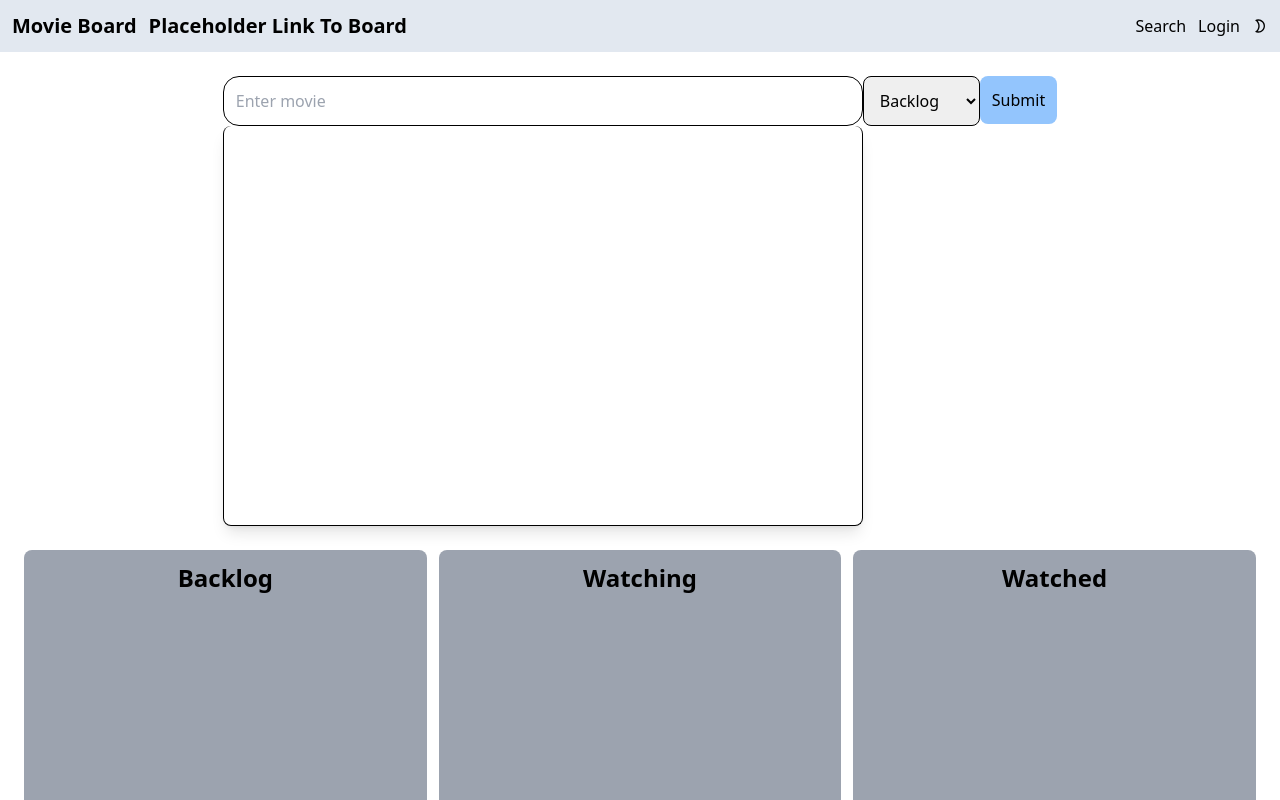
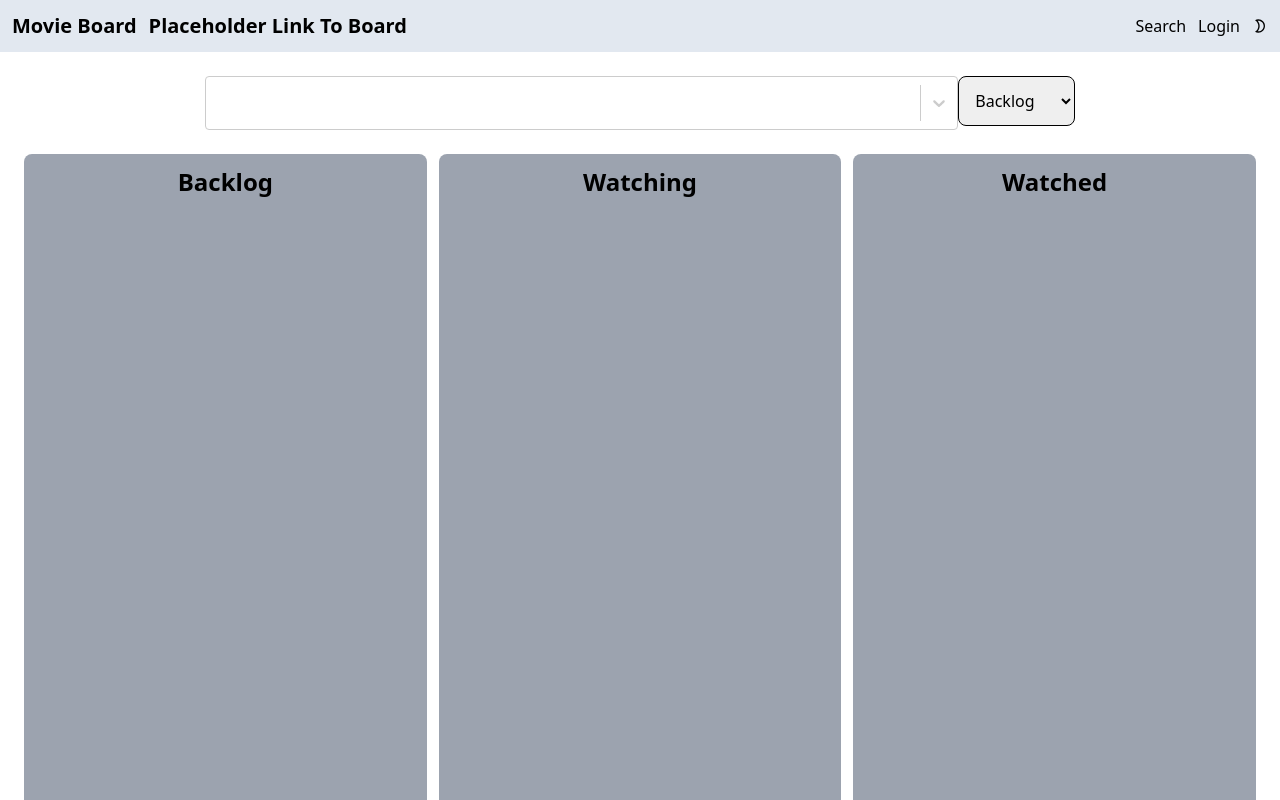
Before and after one commit to xgmak94/Movieban, a Next.js app: page /board in a window 1280 px wide. Shown: the top 800 px of the page. Built offline with nearby package versions, Linux system fonts and the light colour scheme.

Commit message:
Added ReactSelect component

```diff
--- a/components/Card/Card.tsx
+++ b/components/Card/Card.tsx
@@ -48,7 +48,7 @@ export default function Card({ movie, index, column, setColumn }: props) {
     <>
       {modal &&
         createPortal(
-          <MovieInfoModal movie={movie} index={index} modal={modal} setModal={setModal} />,
+          <MovieInfoModal movie={movie} index={index} setModal={setModal} />,
           document.querySelector<HTMLElement>('#portal')!
         )}
       <form
--- /dev/null
+++ b/components/Card/ModalContent.tsx
@@ -0,0 +1,58 @@
+import React, { useEffect, useState } from 'react';
+import { Movie } from '../../models/movies';
+import Image from 'next/image';
+import axios from 'axios';
+
+const imageURL = 'https://image.tmdb.org/t/p/original';
+
+interface Props {
+  movie: Movie;
+}
+
+export default function ModalContent({ movie }: Props) {
+  const [genres, setGenres] = useState<any[]>();
+
+  useEffect(() => {
+    async function getGenres() {
+      let req = await axios.get(
+        `https://api.themoviedb.org/3/genre/movie/list?api_key=${process.env.NEXT_PUBLIC_API_KEY}`
+      );
+      setGenres(req.data.genres);
+    }
+    getGenres();
+  }, [movie]);
+
+  return (
+    <div className="w-full flex flex-col justify-center">
+      <div className="flex flex-col justify-center">
+        <Image
+          src={`${imageURL}${movie.backdrop_path}`}
+          className="self-center object-contain"
+          alt="poster"
+          width="200"
+          height="200"
+        />
+      </div>
+      <div className="text-center">{movie.title}</div>
+      <div className="flex flex-row justify-center text-center gap-3">
+        <div>
+          <div>Score</div>
+          <div>{movie.vote_average}</div>
+        </div>
+        <div>
+          <div>Release Date</div>
+          <div>{movie.release_date?.toString()}</div>
+        </div>
+      </div>
+      <div className="grid grid-cols-10 justify-between">
+        <div className="m-3 capitalize col-start-1 col-span-2">genres</div>
+        <div className="col-start-5">
+          {movie.genre_ids?.map((id) => {
+            let info = genres?.find((ele) => ele.id === id);
+            return <div key={id}>{info?.name}</div>;
+          })}
+        </div>
+      </div>
+    </div>
+  );
+}
--- a/components/Card/MovieInfoModal.tsx
+++ b/components/Card/MovieInfoModal.tsx
@@ -3,30 +3,17 @@ import { Movie } from '../../models/movies';
 import Image from 'next/image';
 import axios from 'axios';
 import { createPortal } from 'react-dom';
+import ModalContent from './ModalContent';
 
 const imageURL = 'https://image.tmdb.org/t/p/original';
 
 type Props = {
   movie: Movie;
   index: number;
-  modal: boolean;
   setModal: React.Dispatch<React.SetStateAction<boolean>>;
 };
 
-export default function MovieInfoModal({ movie, index, modal, setModal }: Props) {
-  const [genres, setGenres] = useState<any[]>();
-
-  useEffect(() => {
-    async function getGenres() {
-      let req = await axios.get(
-        `https://api.themoviedb.org/3/genre/movie/list?api_key=${process.env.NEXT_PUBLIC_API_KEY}`
-      );
-      setGenres(req.data.genres);
-    }
-
-    getGenres();
-  }, [movie]);
-
+export default function MovieInfoModal({ movie, index, setModal }: Props) {
   return (
     <>
       <div
@@ -39,27 +26,7 @@ export default function MovieInfoModal({ movie, index, modal, setModal }: Props)
           id="modal-content"
           onClick={(e) => e.stopPropagation()}
         >
-          <div className="w-full flex flex-col justify-center text-center">
-            <Image
-              src={`${imageURL}${movie.backdrop_path}`}
-              className="self-center object-contain"
-              alt="poster"
-              width="200"
-              height="200"
-            />
-            <div className="justify-center">{movie.title}</div>
-            <div>Score</div>
-            <div>Release Date</div>
-            <div className="grid grid-cols-10 justify-between">
-              <div className="m-3 capitalize col-start-1 col-span-2">genres</div>
-              <div className="col-start-5">
-                {movie.genre_ids?.map((id) => {
-                  let info = genres?.find((ele) => ele.id === id);
-                  return <div key={id}>{info?.name}</div>;
-                })}
-              </div>
-            </div>
-          </div>
+          <ModalContent movie={movie} />
         </div>
       </div>
     </>
--- a/components/Input/Input.tsx
+++ b/components/Input/Input.tsx
@@ -6,6 +6,7 @@ import SubmitButton from './SubmitButton';
 import ListButton from './ListButton';
 import SearchResults from './SearchResults';
 import InputSearch from './InputSearch';
+import ReactSelect from './ReactSelect';
 
 interface props {
   movie: Movie | undefined;
@@ -22,7 +23,6 @@ export default function Inputfield({ movie, setMovie, addToLists }: props) {
       let req = await axios.get(
         `https://api.themoviedb.org/3/search/movie?api_key=${process.env.NEXT_PUBLIC_API_KEY}&query=${movie?.title}`
       );
-      console.log(req);
       setdata(req.data.results);
     }
     if (!movie?.title) {
@@ -45,12 +45,11 @@ export default function Inputfield({ movie, setMovie, addToLists }: props) {
         className="flex justify-center my-3"
         onSubmit={(e: React.FormEvent<HTMLFormElement>) => handleSubmit(e)}
       >
-        <div className="w-[50vw]">
-          <InputSearch movie={movie} setMovie={setMovie} />
-          <SearchResults data={data} setMovie={setMovie} />
-        </div>
+        <ReactSelect movie={movie} setMovie={setMovie} data={data} />
+        {/* <InputSearch movie={movie} setMovie={setMovie} /> */}
+        {/* <SearchResults data={data} setMovie={setMovie} /> */}
         <ListButton list={list} setList={setList} />
-        <SubmitButton />
+        {/* <SubmitButton /> */}
       </form>
     </div>
   );
--- /dev/null
+++ b/components/Input/ReactSelect.tsx
@@ -0,0 +1,46 @@
+import axios from 'axios';
+import React, { useEffect, useState } from 'react';
+import Select from 'react-select';
+import { Movie } from '../../models/movies';
+
+interface Option {
+  label: string;
+  value: Movie;
+}
+
+type Props = {
+  movie: Movie | undefined;
+  setMovie: React.Dispatch<React.SetStateAction<Movie | undefined>>;
+  data: Movie[];
+};
+
+export default function ReactSelect({ movie, setMovie, data }: Props) {
+  const options: Option[] = data.map((movie) => {
+    return {
+      label: movie.title,
+      value: movie,
+    };
+  });
+
+  function handleChange(e) {
+    console.log(e);
+    setMovie(e?.value)
+  }
+
+  function handleInputChange(e) {
+    setMovie((prev) => {
+      return { title: e };
+    });
+  }
+
+  return (
+    <Select
+      className="h-1/6 w-3/5 rounded-full text-center text-4xl text-black"
+      options={options}
+      value={{ label: movie?.title, value: movie }}
+      onChange={(e) => setMovie(e?.value)}
+      onInputChange={(e) => handleInputChange(e)}
+      placeholder='Search for a movie'
+    />
+  );
+}
--- a/components/Nav/Nav.tsx
+++ b/components/Nav/Nav.tsx
@@ -8,7 +8,7 @@ export default function Navbar() {
 
   return (
     <nav className="p-3 text-black dark:text-white bg-slate-200 dark:bg-slate-600">
-      <div className="container flex flex-row justify-between items-center">
+      <div className="flex flex-row justify-between items-center">
         <div className="container flex justify-start gap-3">
           <Link href="/">
             <span className="text-xl font-semibold">Movie Board</span>
@@ -17,7 +17,7 @@ export default function Navbar() {
             <span className="text-xl font-semibold capitalize">placeholder link to board</span>
           </Link>
         </div>
-        <div className="container flex justify-end gap-3">
+        <div className="flex justify-end gap-3">
           <button className="hover:animate-bounce">Search</button>
           <button className="hover:animate-bounce">Login</button>
           <button onClick={() => setTheme(theme === 'dark' ? 'light' : 'dark')}>
--- a/package.json
+++ b/package.json
@@ -24,6 +24,7 @@
     "react-beautiful-dnd": "^13.1.1",
     "react-dom": "18.2.0",
     "react-icons": "^4.6.0",
+    "react-select": "^5.6.0",
     "typescript": "4.8.4"
   },
   "devDependencies": {
```
